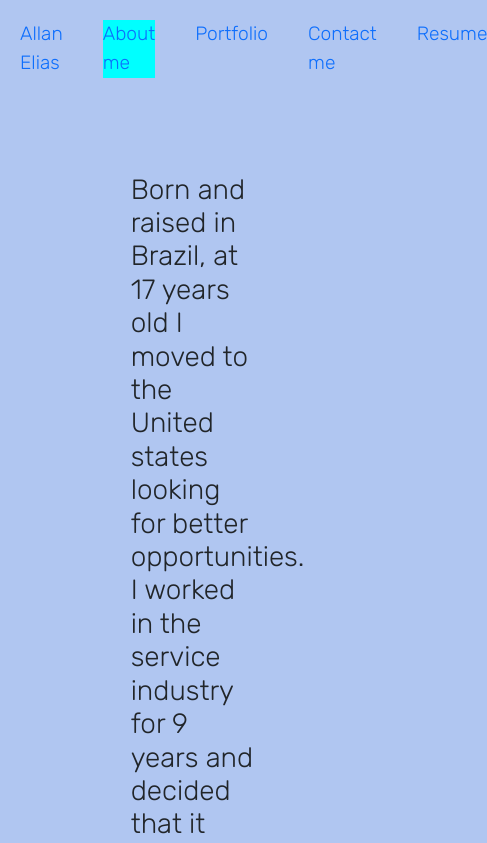
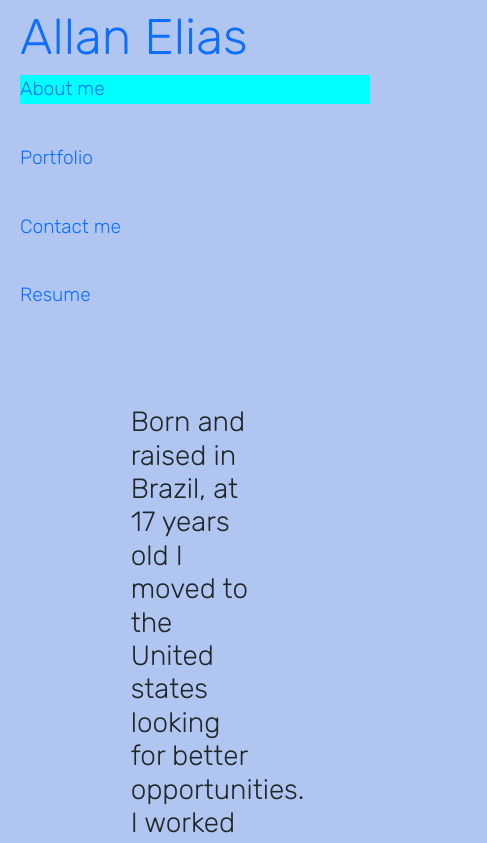
Before and after one commit to EliasAllan/aeportfolio, a React (Create React App) app: page / in a window 390 px wide. Shown: the top 843 px of the page, 487 px wide, since content can reach past the window. Built offline with nearby package versions, Linux system fonts and the light colour scheme.

Commit message:
made website responsive to different devices

```diff
--- a/src/App.css
+++ b/src/App.css
@@ -1,4 +1,4 @@
-*{
+* {
   background-color: #b0c6f1;
 }
 
@@ -36,56 +36,85 @@
   from {
     transform: rotate(0deg);
   }
+
   to {
     transform: rotate(360deg);
   }
 }
 
-#navbar{
-  display:flex;
-  justify-content: space-around;
+#navbar {
+  display: flex;
+  justify-content: flex-end;
+  margin-top: 0px;
+  flex-direction: row;
 }
-a{
+
+a {
   text-decoration: none;
-  margin:20px;
+  margin: 20px;
   font-size: larger;
   font-family: 'Rubik', sans-serif;
 }
 
-#footer-icons{
-  display:flex;
+#footer-icons {
+  display: flex;
   justify-content: center;
+  margin-bottom: 20px;
+  /* position:fixed;
+  bottom: 0;
+  left:50%; */
 }
 
-.container{
+.container {
   display: flex;
   flex-direction: column;
 }
 
-#about-description{
+#about-description {
   display: flex;
-  justify-content:space-around
+  justify-content: space-around
 }
 
-#about-text{
+#about-text {
   width: 33%;
   margin: 75px 0px;
   font-family: 'Rubik', sans-serif;
 }
 
-.proj-card{
+.proj-card {
   display: flex;
-  flex-direction:column;
+  flex-direction: column;
   align-items: center;
+
 }
 
-#proj-title{
-  display:block;
+#proj-title {
+  display: block;
 }
 
-#contact-form{
+#contact-form {
   display: flex;
   flex-direction: column;
   align-items: center;
   margin: 20px;
 }
+
+#myname {
+  font-size: 50px;
+  position: absolute;
+  top: -20px
+}
+
+@media screen and (max-width: 1590px) {
+  #navbar {
+    margin-top: 55px;
+    flex-direction: column;
+  }
+}
+
+@media screen and (max-width: 768px) {
+  #navbar {
+    margin-top: 55px;
+    flex-direction: column;
+  }
+}
--- a/src/components/Header.js
+++ b/src/components/Header.js
@@ -1,10 +1,13 @@
 import React from "react";
 import Navbar from "./Navbar";
+import { Link, NavLink } from "react-router-dom";
 
 function Header() {
   return (
-    <p id="myname">Allan Elias</p>,
+    <>
+    <Link to="/" id="myname">Allan Elias</Link>
     <Navbar />
+    </>
   );
 }
 
--- a/src/components/Navbar.js
+++ b/src/components/Navbar.js
@@ -1,12 +1,12 @@
 import React from "react";
-import { Link, NavLink } from "react-router-dom";
+import { NavLink } from "react-router-dom";
 
 
 function Navbar() {
   const activeClassName = {background: "aqua"}
   return (
     <nav id="navbar">
-      <Link to="/">Allan Elias</Link>
+
       <NavLink
         to="/"
         style={({ isActive }) => (isActive ? activeClassName : undefined)}
@@ -15,18 +15,21 @@ function Navbar() {
       </NavLink>
 
       <NavLink
+      class="navitem"
       to="/projects"
       style={({ isActive }) => (isActive ? activeClassName : undefined)}
       >Portfolio
       </NavLink>
 
       <NavLink
+      class="navitem"
       to="/contact"
       style={({ isActive }) => (isActive ? activeClassName : undefined)}
       >Contact me
       </NavLink>
 
       <NavLink
+      class="navitem"
       to="/resume"
       style={({ isActive }) => (isActive ? activeClassName : undefined)}
       >Resume
```
